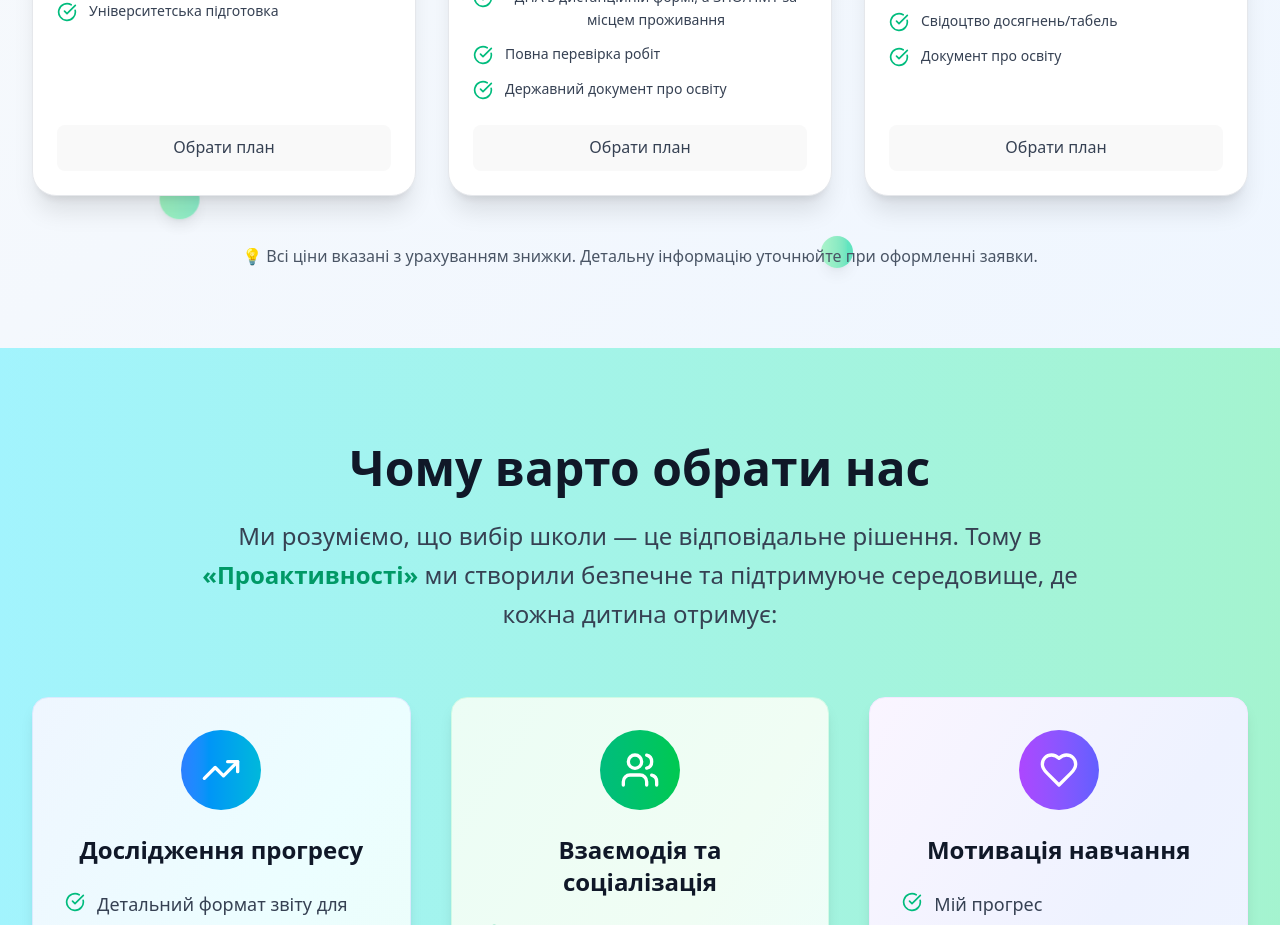
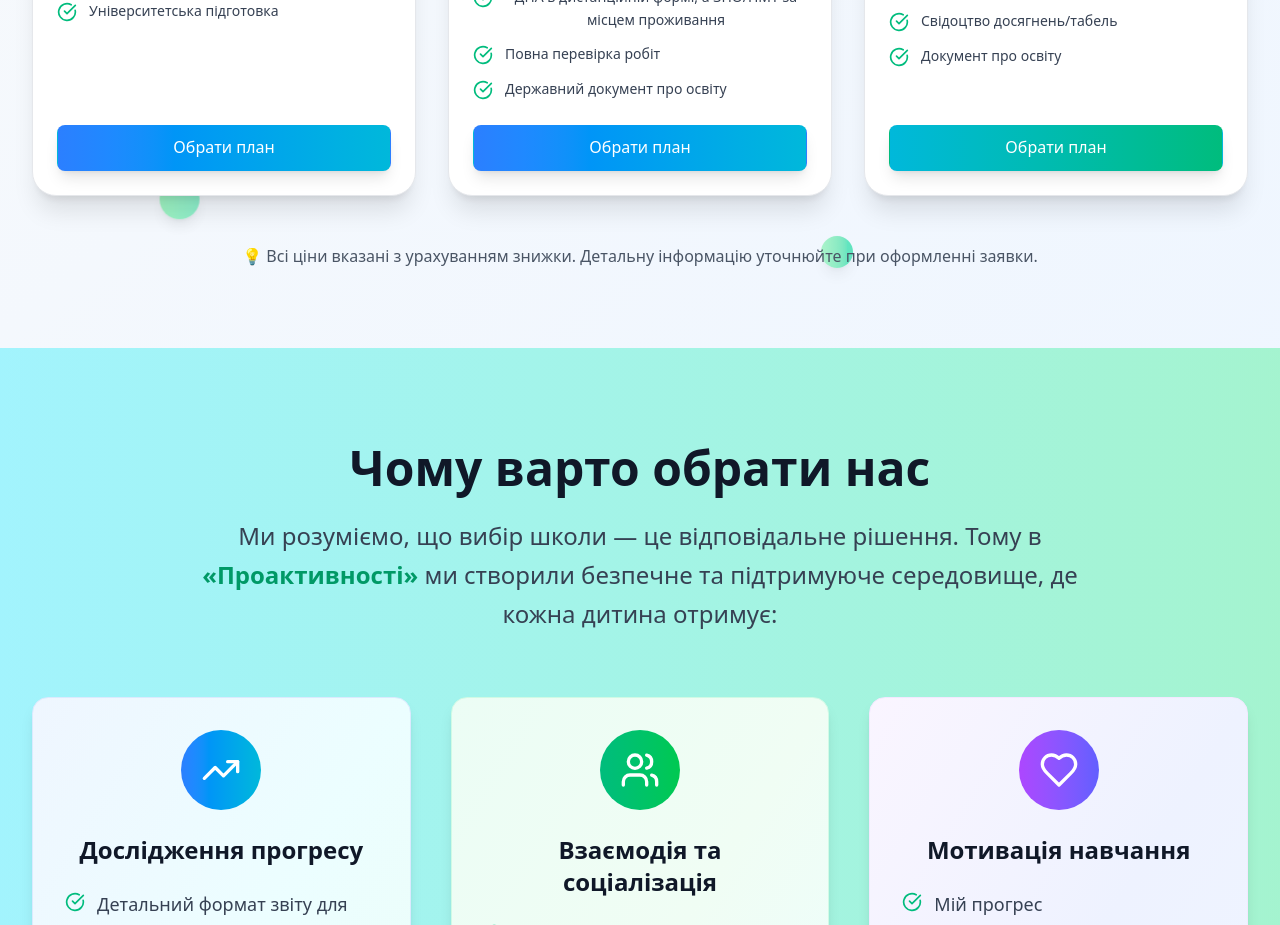
Before and after one commit to mintusyaka/lyceum-frontend, a React (Vite) app: page /plans/high-school in a window 1280 px wide. Shown: the part 2020-2945 px from the top of the page. Built offline with nearby package versions, Linux system fonts and the light colour scheme.

Commit message:
UPD: change button colors

```diff
--- a/src/components/plans/HighPlans.jsx
+++ b/src/components/plans/HighPlans.jsx
@@ -247,7 +247,8 @@ function HighPlans() {
                       className={`w-full py-4 rounded-2xl font-bold text-lg transition-all duration-300 transform hover:scale-105 ${
                         plan.popular
                           ? `bg-gradient-to-r ${plan.accent_color} text-white shadow-lg hover:shadow-xl`
-                          : `border-2 border-gray-300 text-gray-700 hover:border-blue-500 hover:text-blue-600 hover:bg-blue-50`
+                          : `bg-gradient-to-r ${plan.accent_color} text-white shadow-lg hover:shadow-xl`
+                          // : `border-2 border-gray-300 text-gray-700 hover:border-blue-500 hover:text-blue-600 hover:bg-blue-50`
                       }`}
                     >
                       Обрати план
--- a/src/components/plans/MiddlePlans.jsx
+++ b/src/components/plans/MiddlePlans.jsx
@@ -248,7 +248,8 @@ function MiddlePlans() {
                       className={`w-full py-4 rounded-2xl font-bold text-lg transition-all duration-300 transform hover:scale-105 ${
                         plan.popular
                           ? `bg-gradient-to-r ${plan.accent_color} text-white shadow-lg hover:shadow-xl`
-                          : `border-2 border-gray-300 text-gray-700 hover:border-blue-500 hover:text-blue-600 hover:bg-blue-50`
+                          : `bg-gradient-to-r ${plan.accent_color} text-white shadow-lg hover:shadow-xl`
+                          // : `border-2 border-gray-300 text-gray-700 hover:border-blue-500 hover:text-blue-600 hover:bg-blue-50`
                       }`}
                     >
                       Обрати план
--- a/src/components/plans/PrimaryPlans.jsx
+++ b/src/components/plans/PrimaryPlans.jsx
@@ -237,7 +237,8 @@ function PrimaryPlans() {
                       className={`w-full py-4 rounded-2xl font-bold text-lg transition-all duration-300 transform hover:scale-105 ${
                         plan.popular
                           ? `bg-gradient-to-r ${plan.accent_color} text-white shadow-lg hover:shadow-xl`
-                          : `border-2 border-gray-300 text-gray-700 hover:border-blue-500 hover:text-blue-600 hover:bg-blue-50`
+                          : `bg-gradient-to-r ${plan.accent_color} text-white shadow-lg hover:shadow-xl`
+                          // : `border-2 border-gray-300 text-gray-700 hover:border-blue-500 hover:text-blue-600 hover:bg-blue-50`
                       }`}
                     >
                       Обрати план
```
